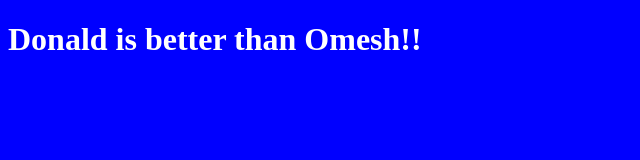
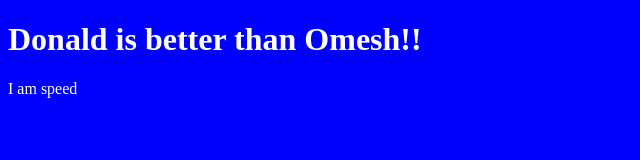
Before and after one commit to DonaldChhhouk/Chhouk, a plain HTML site: page index.html in a window 1280 px wide. Shown: the full height of the page, 0-640 px from the left. Drawn offline with Linux system fonts and the light colour scheme.

Commit message:
Update index.html

```diff
--- a/index.html
+++ b/index.html
@@ -9,5 +9,8 @@
 		<h1 style="color:white;">
 			Donald is better than Omesh!!
 		</h1>
+		<p style="color:white;">
+			I           am         speed
+		</p>
 	</body>
 </html>
```
